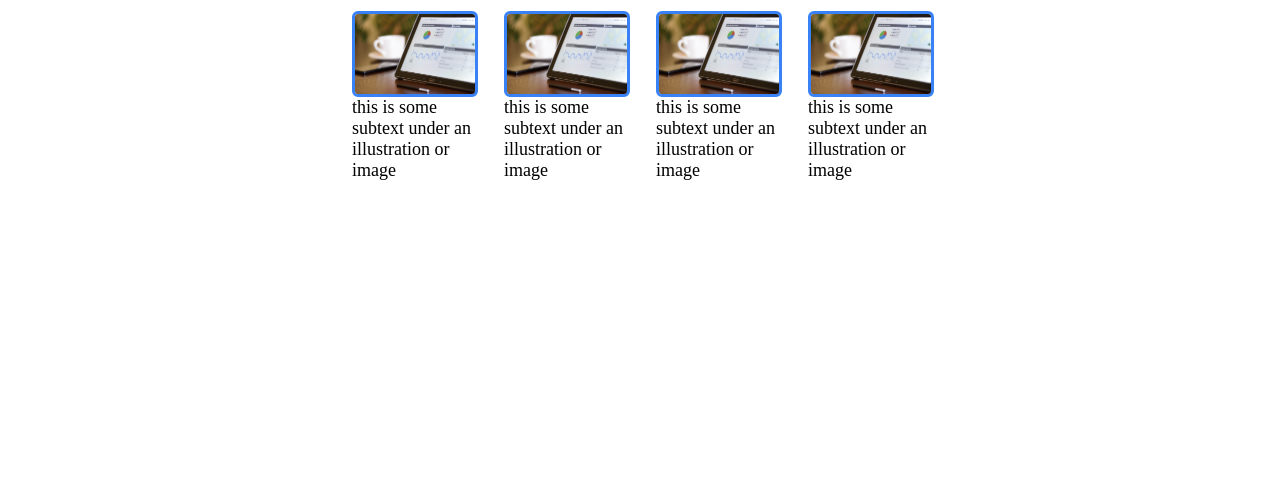
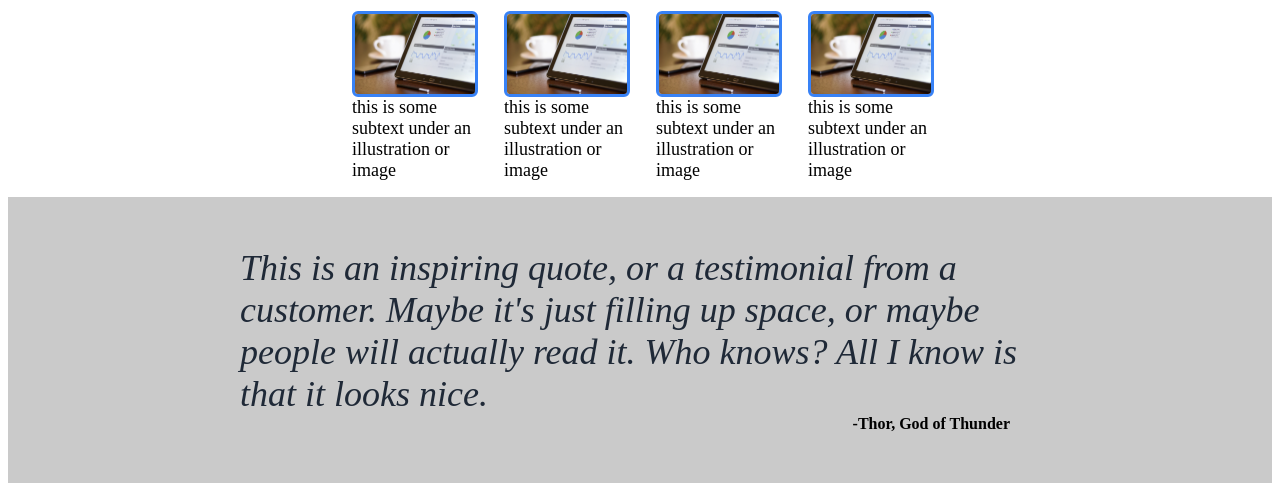
Before and after one commit to ChristopherClure/Project-Landing-Page, a plain HTML site: page index.html in a window 1280 px wide. Shown: the part 525-1016 px from the top of the page. Before the commit the page ends 800 px from the top, so only its background shows below. Drawn offline with Linux system fonts and the light colour scheme.

Commit message:
Completes quote section

```diff
--- a/index.html
+++ b/index.html
@@ -58,8 +58,11 @@
         </div>
       </div>
     </div>
-    <div>
-
+    <div class="quote-container-two">
+    <div class="quote-container">
+      <div class="quote-text"><em>This is an inspiring quote, or a testimonial from a customer. Maybe it's just filling up space, or maybe people will actually read it. Who knows? All I know is that it looks nice.</em></div>
+      <div class="quoter">-Thor, God of Thunder</div>
+    </div>
     </div>
     <div>
 
--- a/style.css
+++ b/style.css
@@ -115,3 +115,31 @@ li {
 .under-image-text {
   font-size: 18px;
 }
+
+.quote-container {
+  background-color: #cacaca;
+  padding: 50px;
+  display: flex;
+  flex-direction: column;
+  width: 800px;
+}
+
+.quote-text {
+  font-size: 36px;
+  font-weight: lighter;
+  color: #1F2937;
+}
+
+.quoter {
+  align-self: flex-end;
+  font-weight: bolder;
+  margin-right: 30px;
+}
+
+.quote-container-two {
+  display: flex;
+  flex: 1 1 auto;
+  background-color: #cacaca;
+  align-items: center;
+  justify-content: center;
+}
```
